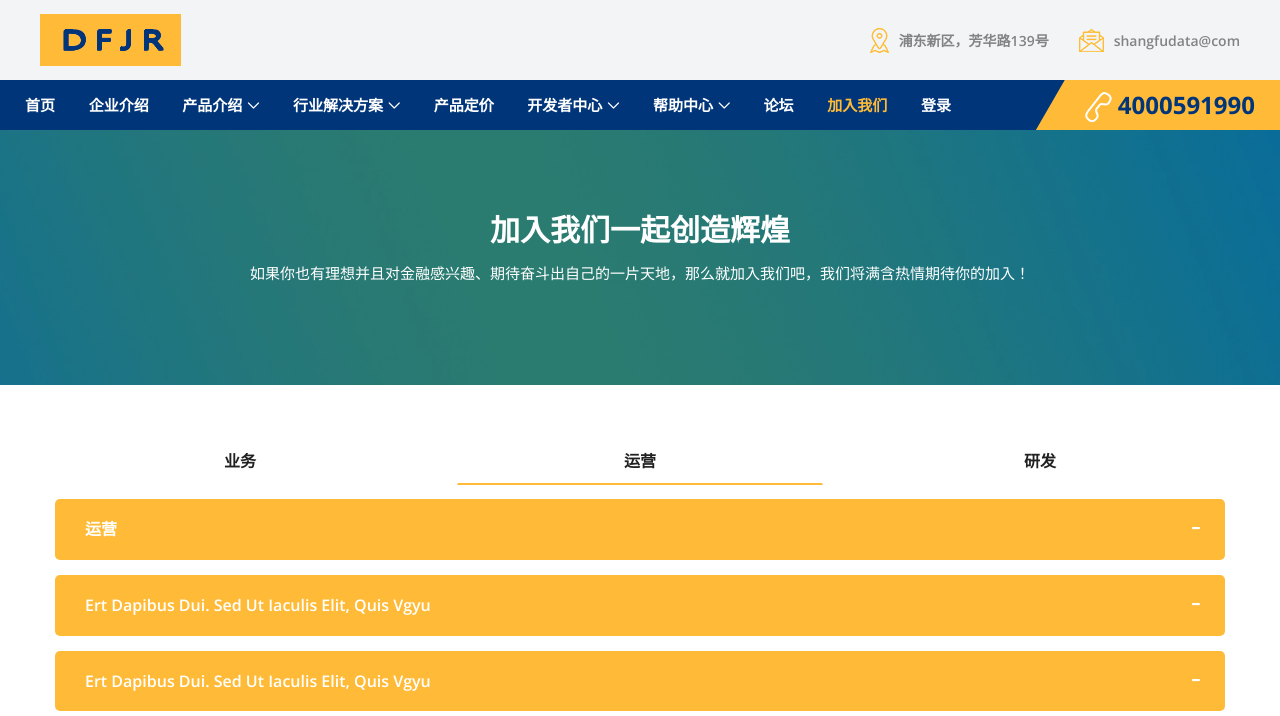
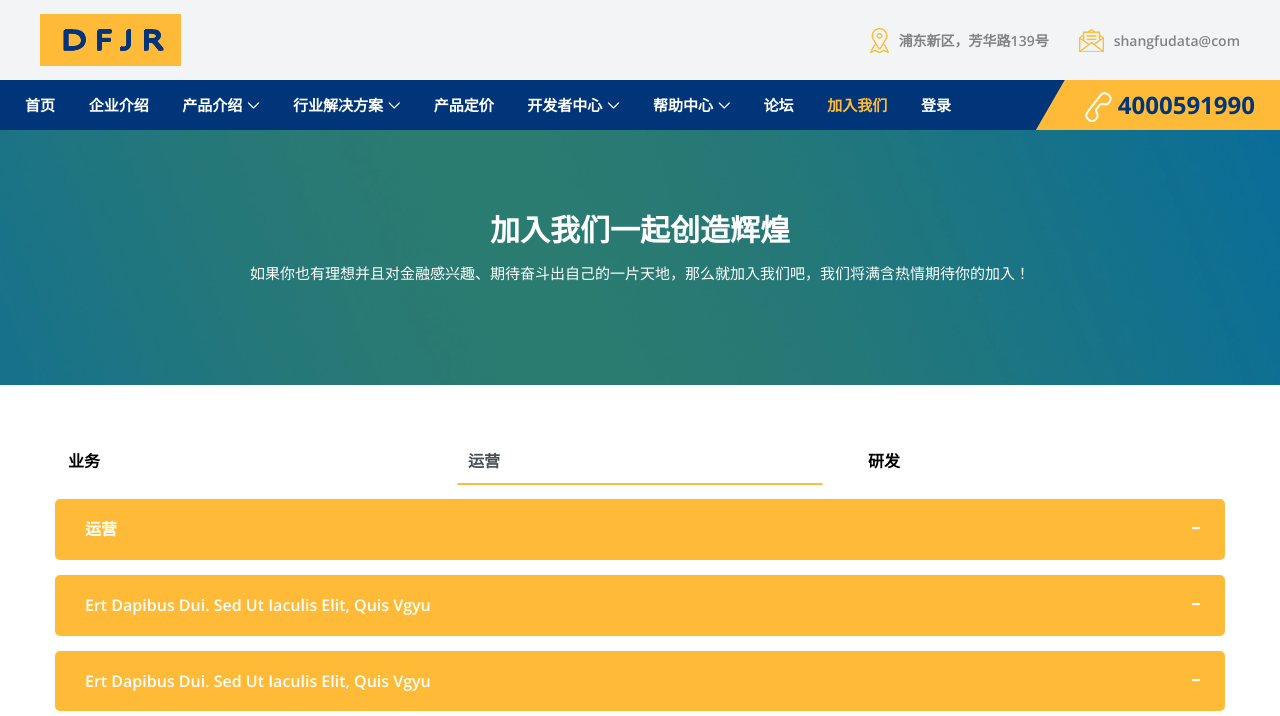
Before and after one commit to sitb-and-Team/difu-enterprise-web-b, a PHP site: page /joinUs.html in a window 1280 px wide. Shown: the top 716 px of the page. Run offline with PHP 8.4, Linux system fonts and the light colour scheme; some web fonts are replaced.

```diff
--- a/src/css/style.css
+++ b/src/css/style.css
@@ -2592,12 +2592,10 @@ img {
 }
 
 .credit-tabs-content .nav-tabs .nav-link {
-    padding: 0 20px;
+    padding: 0 10px;
     height: 50px;
     line-height: 50px;
-    color: #212121;
     margin: 0 2px;
-    text-align: center;
     font-size: 16px;
     font-weight: 600;
     border-color: rgba(0, 0, 0, 0);
```
